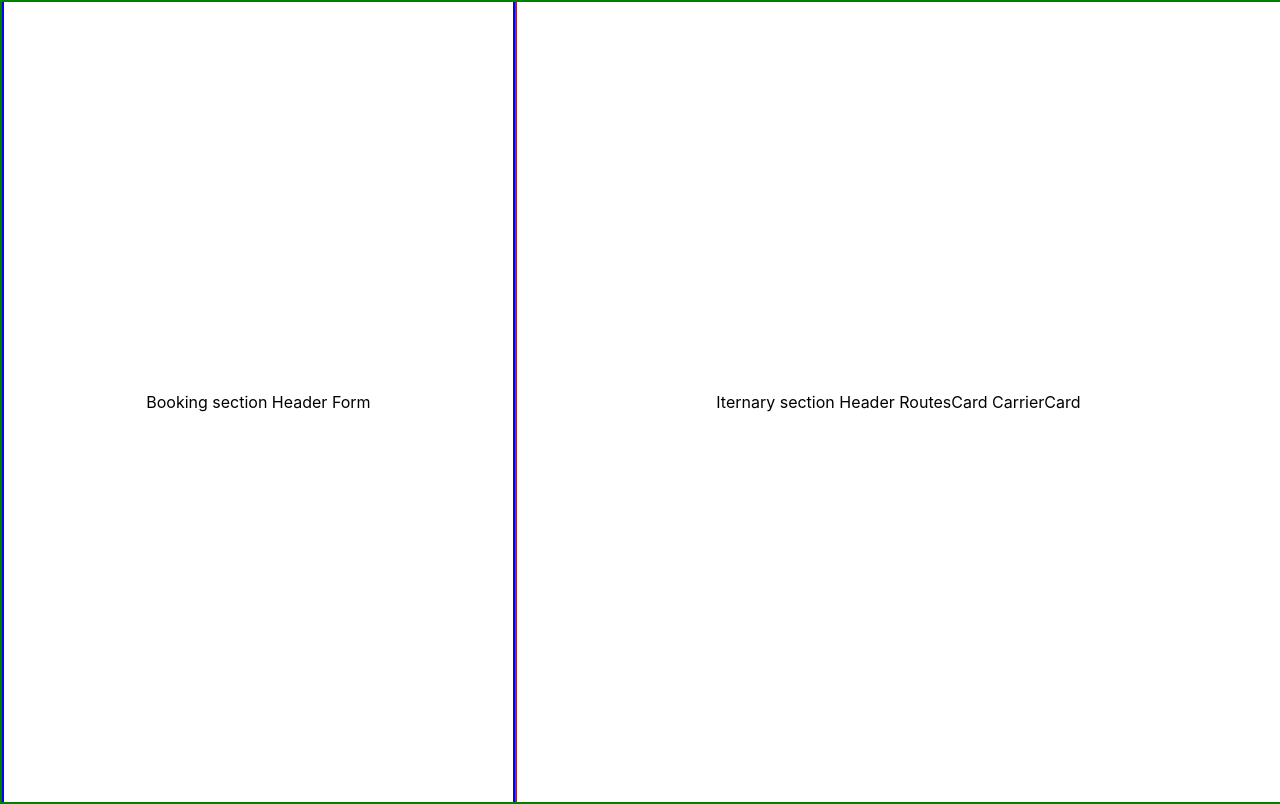
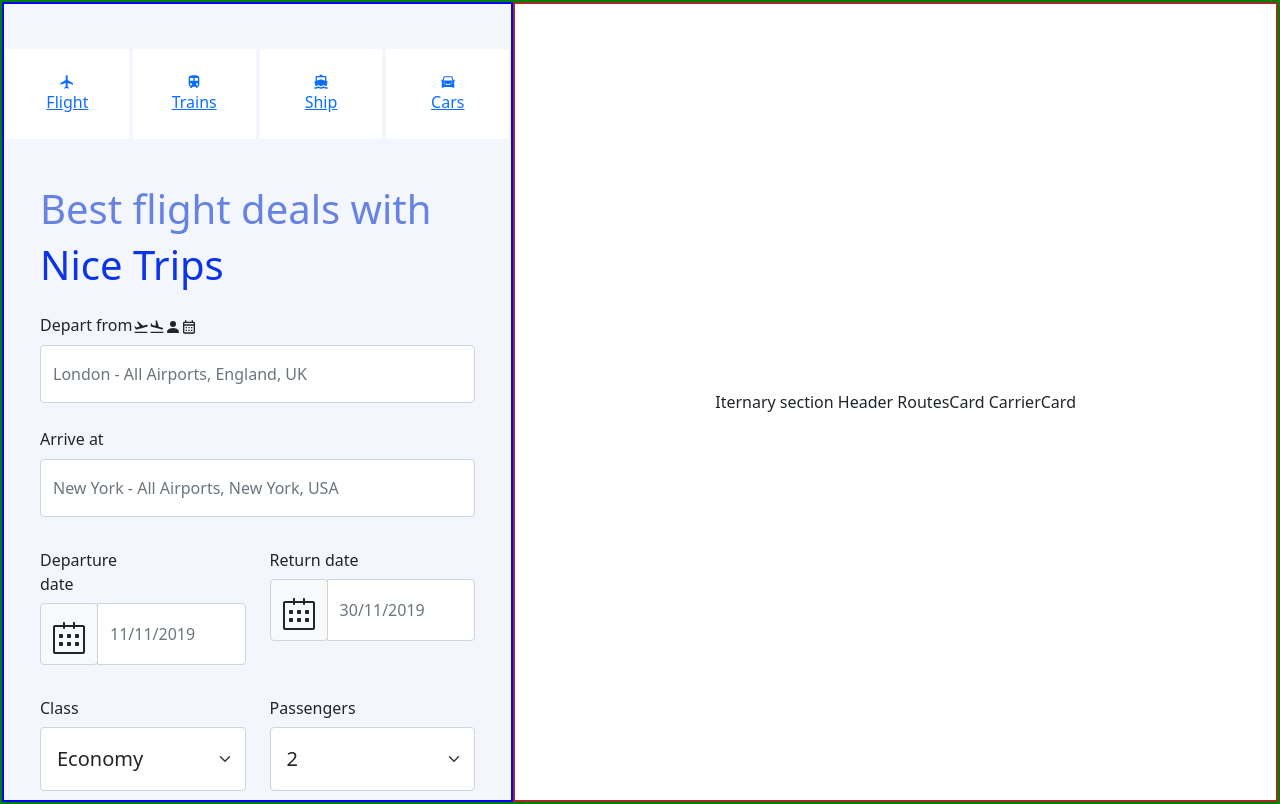
Before and after one commit to duokobia/nice-trips, a React (Create React App) app: page / in a window 1280 px wide. Built offline with nearby package versions, Linux system fonts and the light colour scheme.

Commit message:
WIP Create booking section

```diff
--- a/package.json
+++ b/package.json
@@ -6,8 +6,10 @@
     "@testing-library/jest-dom": "^5.17.0",
     "@testing-library/react": "^13.4.0",
     "@testing-library/user-event": "^13.5.0",
+    "bootstrap": "^5.0.1",
     "react": "^18.2.0",
     "react-dom": "^18.2.0",
+    "react-icons": "^4.10.1",
     "react-scripts": "5.0.1",
     "web-vitals": "^2.1.4"
   },
--- a/src/App.js
+++ b/src/App.js
@@ -2,9 +2,9 @@
 
 function App() {
   return (
-    <div className="app container">
+    <>
     <LandingPage />
-    </div>
+    </>
   );
 }
 
--- a/src/components/booking/index.js
+++ b/src/components/booking/index.js
@@ -1,13 +1,162 @@
-import React from 'react'
+import React from 'react';
+import { SlCalender } from "react-icons/sl";
+import {
+  MdFlight,
+  MdFlightTakeoff,
+  MdFlightLand,
+  MdTrain,
+  MdOutlineCalendarMonth,
+} from "react-icons/md";
+import { RiShipFill } from "react-icons/ri";
+import { AiFillCar } from "react-icons/ai";
+import { BsFillPersonFill } from "react-icons/bs";
 
 const Booking = () => {
   return (
-    <div className='booking-container'>
-        Booking section
-        Header
-        Form
-    </div>
-  )
+    <section className="booking-container container px-0">
+      <header className="booking-header row">
+        <h3 className="logo col-md-12 my-5 fs-2 ms-4">Nice Trips</h3>
+        <nav className="booking-header-navlist row mx-0">
+          <ul>
+            <li className="navListBtn" selected>
+              <a href="/">
+                <MdFlight />
+                <span>Flight</span>
+              </a>
+            </li>
+            <li>
+              <a href="/">
+                <MdTrain />
+                <span>Trains</span>
+              </a>
+            </li>
+            <li>
+              <a href="/">
+                <RiShipFill />
+                <span>Ship</span>
+              </a>
+            </li>
+            <li>
+              <a href="/">
+                <AiFillCar />
+                <span>Cars</span>
+              </a>
+            </li>
+          </ul>
+        </nav>
+      </header>
+      <main className="booking-main row mx-4">
+        <card className="booking-header-card row my-3">
+          <h1 className="form-header col-md-12 fs-1">Best flight deals with</h1>
+          <h2 className="form-logo col-md-12 fs-1">Nice Trips</h2>
+        </card>
+        <form>
+          <div className="mb-4">
+            <label for="exampleInputEmail1" className="form-label">
+              Depart from
+              <MdFlightTakeoff />
+              <MdFlightLand />
+              <BsFillPersonFill />
+              <MdOutlineCalendarMonth />
+            </label>
+            <input
+              type="email"
+              className="form-control py-3"
+              id="exampleInputEmail1"
+              aria-describedby="emailHelp"
+              placeholder="London - All Airports, England, UK"
+            />
+          </div>
+          <div class="mb-4">
+            <label for="exampleInputPassword1" className="form-label">
+              Arrive at
+            </label>
+            <input
+              type="password"
+              className="form-control py-3"
+              id="exampleInputPassword1"
+              placeholder="New York - All Airports, New York, USA"
+            />
+          </div>
+          <div className="row mb-4 form-datepicker">
+            <div className="col">
+              <label for="date" className="col-6 col-form-label">
+                Departure date
+              </label>
+              <div className="col-12">
+                <div className="input-group date" id="datepicker">
+                  <span className="input-group-append">
+                    <span className="input-group-text bg-light d-block fs-2">
+                      <SlCalender />
+                    </span>
+                  </span>
+                  <input
+                    type="text"
+                    className="form-control py-2"
+                    id="date"
+                    placeholder="11/11/2019"
+                  />
+                </div>
+              </div>
+            </div>
+            <div className="col-6">
+              <label for="date" className="col-6 col-form-label">
+                Return date
+              </label>
+              <div className="col-12">
+                <div className="input-group date" id="datepicker">
+                  <span className="input-group-append">
+                    <span className="input-group-text bg-light d-block fs-2">
+                      <SlCalender />
+                    </span>
+                  </span>
+                  <input
+                    type="text"
+                    className="form-control"
+                    id="date"
+                    placeholder="30/11/2019"
+                  />
+                </div>
+              </div>
+            </div>
+          </div>
+          <div className="row mb-4 form-classpassenger">
+            <div className="form-class col-6">
+              <label for="date" className="col-6 col-form-label">
+                Class
+              </label>
+              <select
+                className="form-select form-select-lg form-option col-12 mb-3"
+                aria-label=".form-select-lg example"
+              >
+                <option selected>Economy</option>
+                <option value="1">First</option>
+                <option value="2">Business</option>
+                <option value="3">Economy</option>
+              </select>
+            </div>
+            <div className="form-passengers col-6">
+              <label for="date" className="col-6 col-form-label">
+                Passengers
+              </label>
+              <select
+                className="form-select form-select-lg form-option col-12 mb-3"
+                aria-label=".form-select-lg example"
+              >
+                <option selected>2</option>
+                <option value="1">1</option>
+                <option value="2">2</option>
+                <option value="3">3</option>
+              </select>
+            </div>
+          </div>
+          <button type="submit" className="btn btn-primary w-100 py-3">
+            FIND FLIGHT
+          </button>
+        </form>
+      </main>
+    </section>
+  );
 }
 
 export default Booking
--- a/src/index.css
+++ b/src/index.css
@@ -8,6 +8,10 @@
   -webkit-font-smoothing: antialiased;
   -moz-osx-font-smoothing: grayscale;
 }
+body,
+html {
+  height: 100%;
+}
 
 code {
   font-family: source-code-pro, Menlo, Monaco, Consolas, "Courier New",
@@ -16,27 +20,99 @@
 
 /*LandingPage section*/
 .landingPage {
+  background-size: cover;
   display: flex;
   flex-direction: row;
   align-items: center;
   justify-content: center;
   width: 100vw;
-  height: 100vh;
+  min-height: 100%;
   overflow-x: hidden;
   border: 2px solid green;
+  padding: 0;
+  margin: 0;
 }
 
 /*Booking section*/
 .booking-container {
   flex: 2;
   display: flex;
+  flex-direction: column;
+  align-items: center;
+  justify-content: center;
+  background-color: #f3f6fd;
+  /* width: 100vw; */
+  height: 100vh;
+  border: 2px solid blue;
+}
+.booking-header {
+  margin: 30px 0;
+}
+.logo {
+  color: #0b34ea;
+}
+
+.booking-header ul {
+  display: flex;
   flex-direction: row;
   align-items: center;
   justify-content: center;
-  height: 100vh;
-  border: 2px solid blue;
+  width: 100%;
+  color: #8c97a8;
+  margin: 0;
+  padding: 0;
 }
-
+.booking-header ul li {
+  display: flex;
+  align-items: center;
+  justify-content: center;
+  list-style-type: none;
+  text-decoration-style: none;
+  width: 25%;
+  background-color: white;
+  padding: 25px 35px;
+  margin: 0 2px;
+}
+.booking-header ul li:hover {
+  list-style-type: none;
+  padding: 0 20px;
+  border: 1px solid #c9d8cc;
+  background-color: #74c685;
+  color: white;
+  padding: 25px 35px;
+  box-shadow: 0px 24px 57px 0px rgba(186, 186, 186, 0.75);
+  -webkit-box-shadow: 0px 24px 57px 0px rgba(186, 186, 186, 0.75);
+  -moz-box-shadow: 0px 24px 57px 0px rgba(186, 186, 186, 0.75);
+}
+.booking-header ul li a {
+  display: flex;
+  flex-direction: column;
+  align-items: center;
+  justify-content: center;
+  /* text-decoration-style: none; */
+  /* list-style-type: none; */
+}
+.booking-header ul li a span {
+  text-decoration-style: none;
+}
+/* .navListBtn a span {
+  text-decoration-style: none;
+} */
+.form-header {
+  color: #6682e2;
+}
+.form-logo {
+  color: #0b34ea;
+}
+.input-group-append {
+  cursor: pointer;
+}
+.form-option {
+  height: 4rem;
+  overflow: auto;
+}
+/* navListBtn {
+} */
 /*Iternary section */
 .iternary-container {
   flex: 3;
--- a/src/index.js
+++ b/src/index.js
@@ -3,6 +3,7 @@
 import './index.css';
 import App from './App';
 import reportWebVitals from './reportWebVitals';
+import "bootstrap/dist/css/bootstrap.min.css";
 
 const root = ReactDOM.createRoot(document.getElementById('root'));
 root.render(
--- a/src/pages/landing/index.js
+++ b/src/pages/landing/index.js
@@ -3,7 +3,7 @@
 
 const LandingPage = () => {
   return (
-    <div className='landingPage container'>
+    <div className='landingPage'>
     <Booking />
     <Iternary />
     </div>
```
Also changed, not shown: 1 other file (tests, documents, lock files or other folders).
